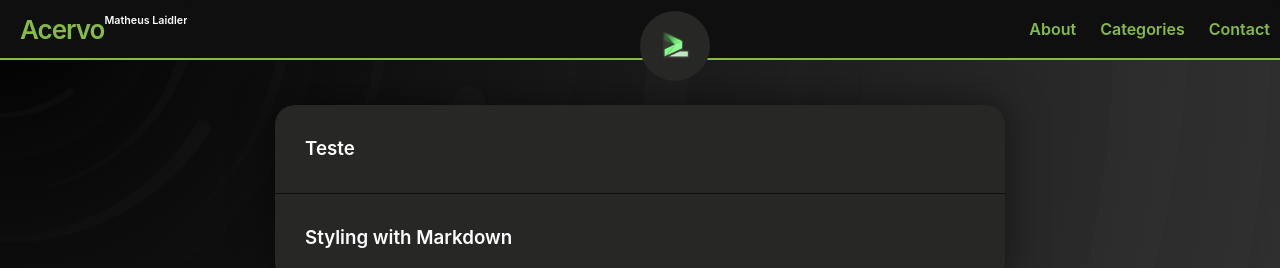
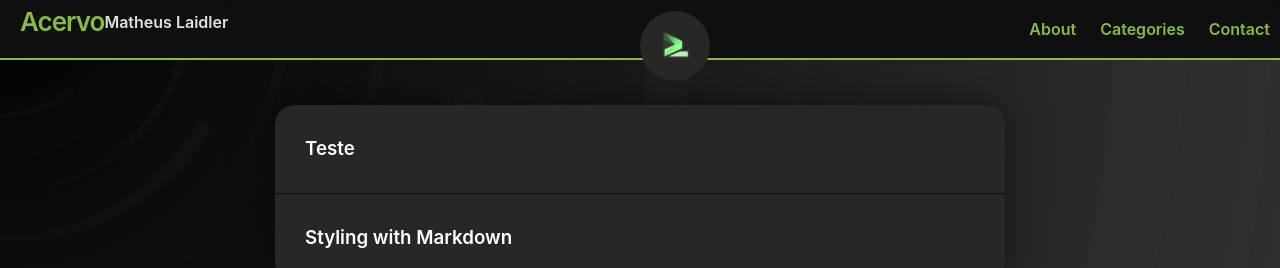
Before and after one commit to matheuslaidler/WayOfSec-Welcome-Theme, a Jekyll site: the page built from index.md, in a window 1280 px wide. Shown: the top 268 px of the page. Built offline with Jekyll 4.4.1, drawn with Linux system fonts in a browser that asks for light colours.

Commit message:
Update header.html

```diff
--- a/_includes/header.html
+++ b/_includes/header.html
@@ -2,8 +2,8 @@
   {%- assign default_paths = site.pages | map: "path" -%}
   {%- assign page_paths = site.header_pages | default: default_paths -%}
   {%- assign titles_size = site.pages | map: 'title' | join: '' | size -%}
-  <a class="site-title" rel="author" href="{{ "/" | relative_url }}">{{ site.title | escape }}</a>
-  <center><h6><p> Matheus Laidler</p></h6></center>
+  <a class="site-title" rel="author" href="{{ "/" | relative_url }}"><p class="title is-2">{{ site.title | escape }}</p></a>
+  <center><p class="subtitle is-6"> Matheus Laidler </p></center>
   {%- if titles_size > 0 -%}
     <nav class="site-nav">
       <input type="checkbox" id="nav-trigger" class="nav-trigger" />
```
